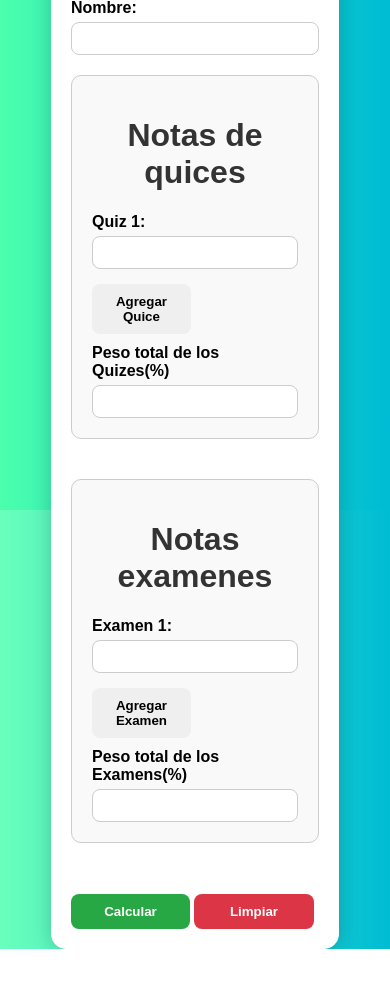
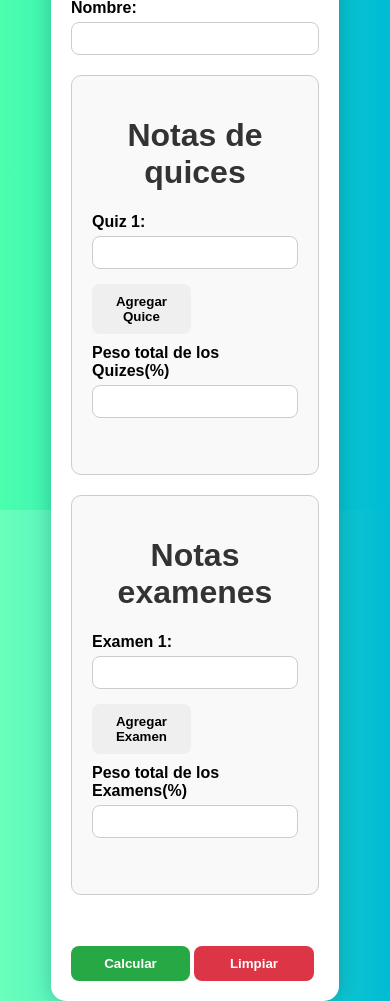
Before and after one commit to Eldomi05/web, a Flask app: page / in a window 390 px wide. Shown: the part 334-1335 px from the top of the page. Before the commit the page ends 1283 px from the top, so only its background shows below. Run offline with Flask 3, Linux system fonts and the light colour scheme.

Commit message:
ajuste de contenedor nota

```diff
--- a/static/style.css
+++ b/static/style.css
@@ -112,6 +112,12 @@
     width: 100%;
     box-sizing: border-box;;
 }
+@media (max-width: 768px) {
+    .notas-contenedor{
+        flex-direction: column;
+        gap: 20px;
+    }
+}
 .grupo-notas{
     flex: 1 1 400px;
     max-width: 100%;
```
